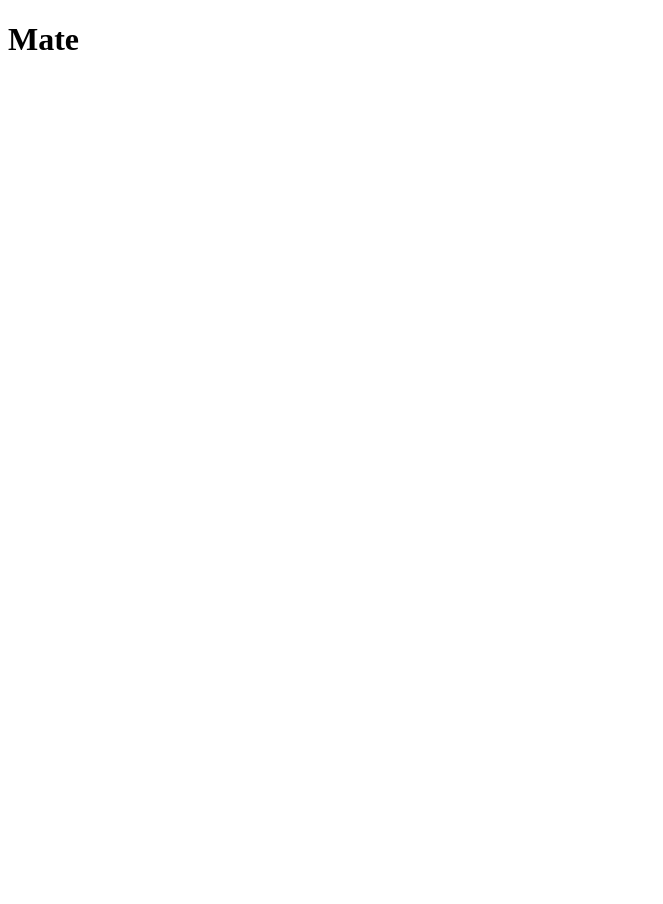
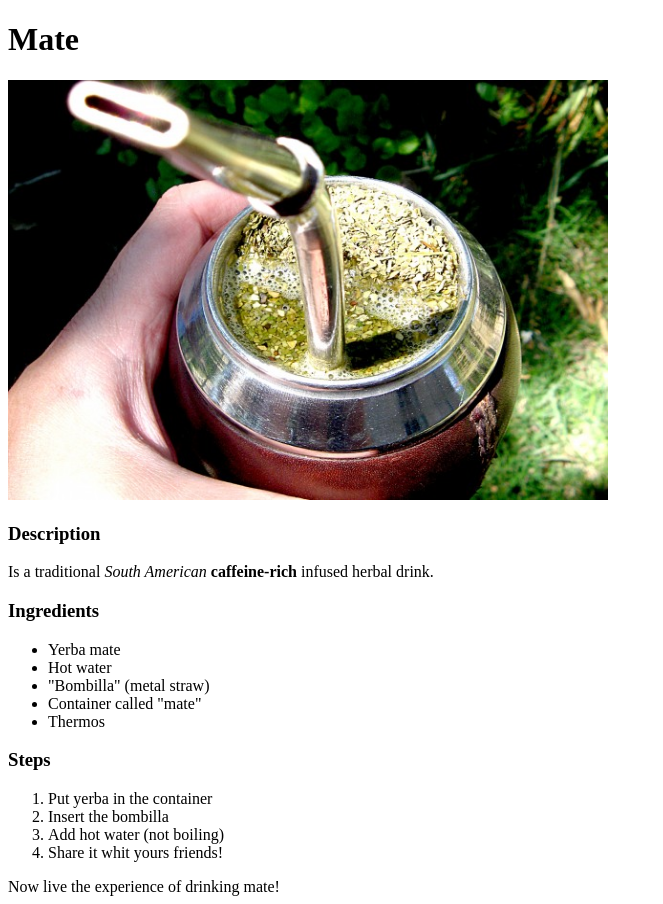
Before and after one commit to Homerobrem/odin-recipes, a plain HTML site: page recipes/mate.html in a window 1280 px wide. Shown: the whole page, without its empty margins (0-663 px from the left). Before the commit the page ends 800 px from the top, so only its background shows below. Drawn offline with Linux system fonts and the light colour scheme.

Commit message:
web page finished

```diff
--- a/recipes/mate.html
+++ b/recipes/mate.html
@@ -6,7 +6,24 @@
 </head>
 <body>
     <h1>Mate</h1>
-
-
+    <img src="mate.jpg" alt="An infusion made with hot water and ground dried leaves" height="420" width="600">
+    <h3>Description</h3>
+    Is a traditional <em>South American</em> <strong>caffeine-rich</strong> infused herbal drink.
+    <h3>Ingredients</h3>
+    <ul>
+        <li>Yerba mate</li>
+        <li>Hot water</li>
+        <li>"Bombilla" (metal straw)</li>
+        <li>Container called "mate"</li>
+        <li>Thermos</li>
+    </ul>
+    <h3>Steps</h3>
+    <ol>
+        <li>Put yerba in the container</li>
+        <li>Insert the bombilla</li>
+        <li>Add hot water (not boiling)</li>
+        <li>Share it whit yours friends!</li>
+    </ol>
+Now live the experience of drinking mate!
 </body>
 </html>
```
Also changed, not shown: recipes/mate.jpg (added).
